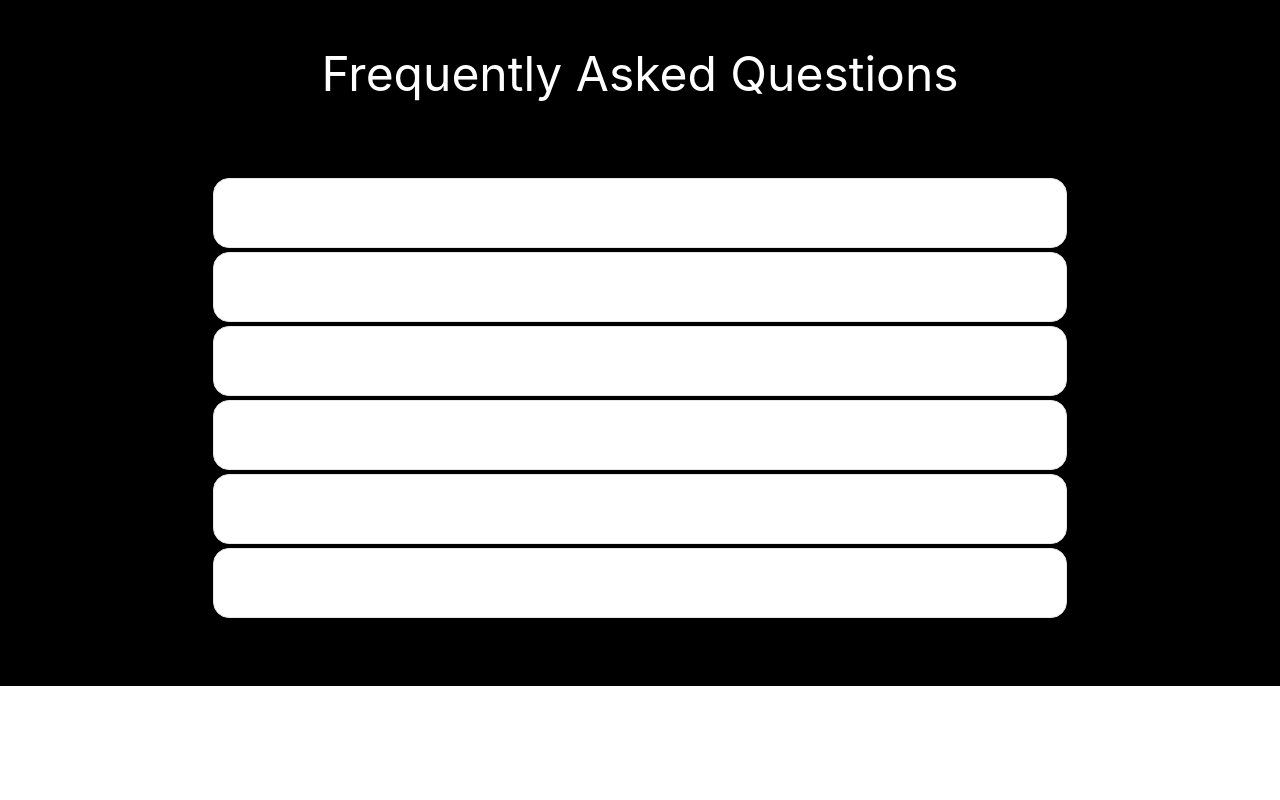
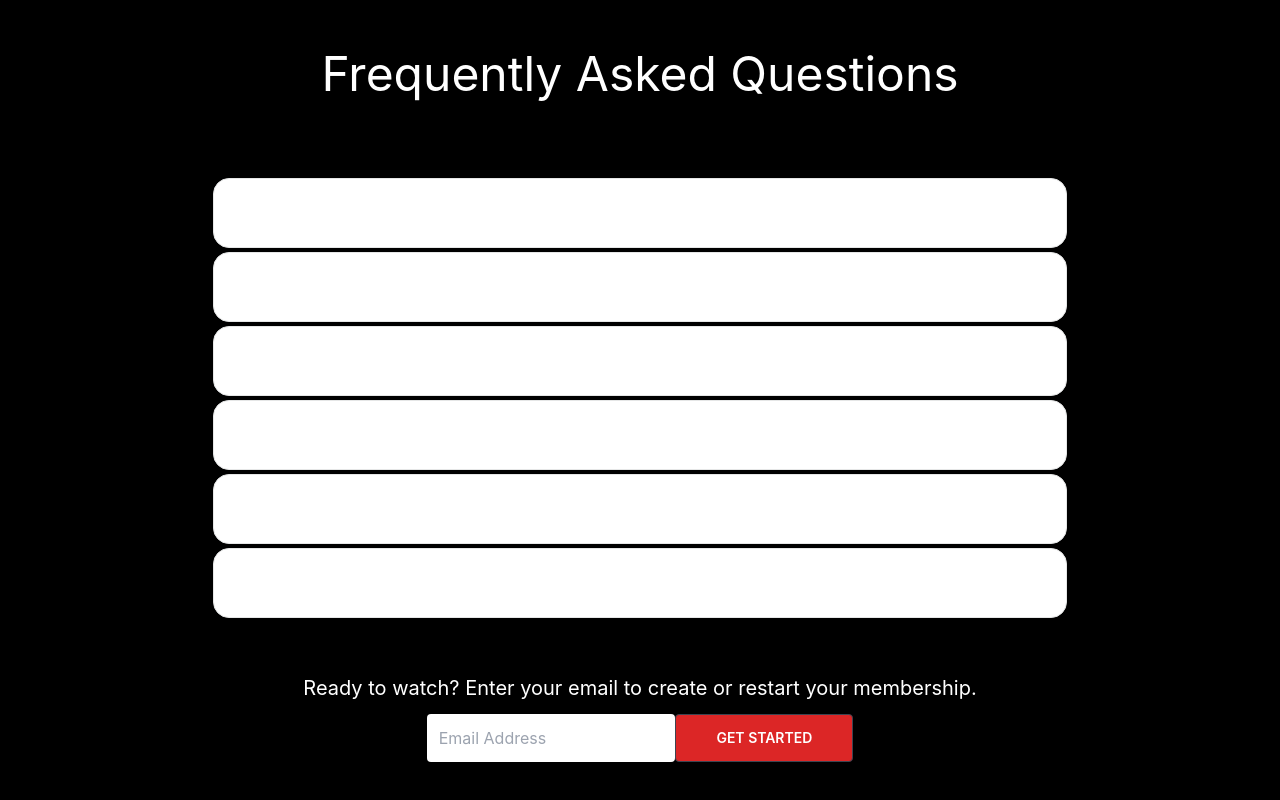
Before and after one commit to Innovatorsajjad/Netflix_Clone, a React (Create React App) app: page / in a window 1280 px wide. Shown: the part 2186-2986 px from the top of the page. Before the commit the page ends 2872 px from the top, so only its background shows below. Built offline with nearby package versions, Linux system fonts and the light colour scheme.

Commit message:
another searchBar added

```diff
--- a/src/components/QustionAndAnswer/QuestionAndAnswer.js
+++ b/src/components/QustionAndAnswer/QuestionAndAnswer.js
@@ -64,6 +64,13 @@ const QuestionAndAnswer = () => {
                         </div>
                     </div>
                 </div>
+                <div className="SearchGrup py-4">
+                <h5 className='text-white mx-auto text-xl'>Ready to watch? Enter your email to create or restart your membership.</h5>
+                <div class="flex w-1/3 mx-auto my-3" >
+                    <input type="text" placeholder='Email Address' className='w-10/12 rounded px-3' />
+                    <button class="btn rounded px-10 bg-red-600 text-white">Get Started</button>
+                  </div>
+            </div>
             </div>
         </div>
     );
```
